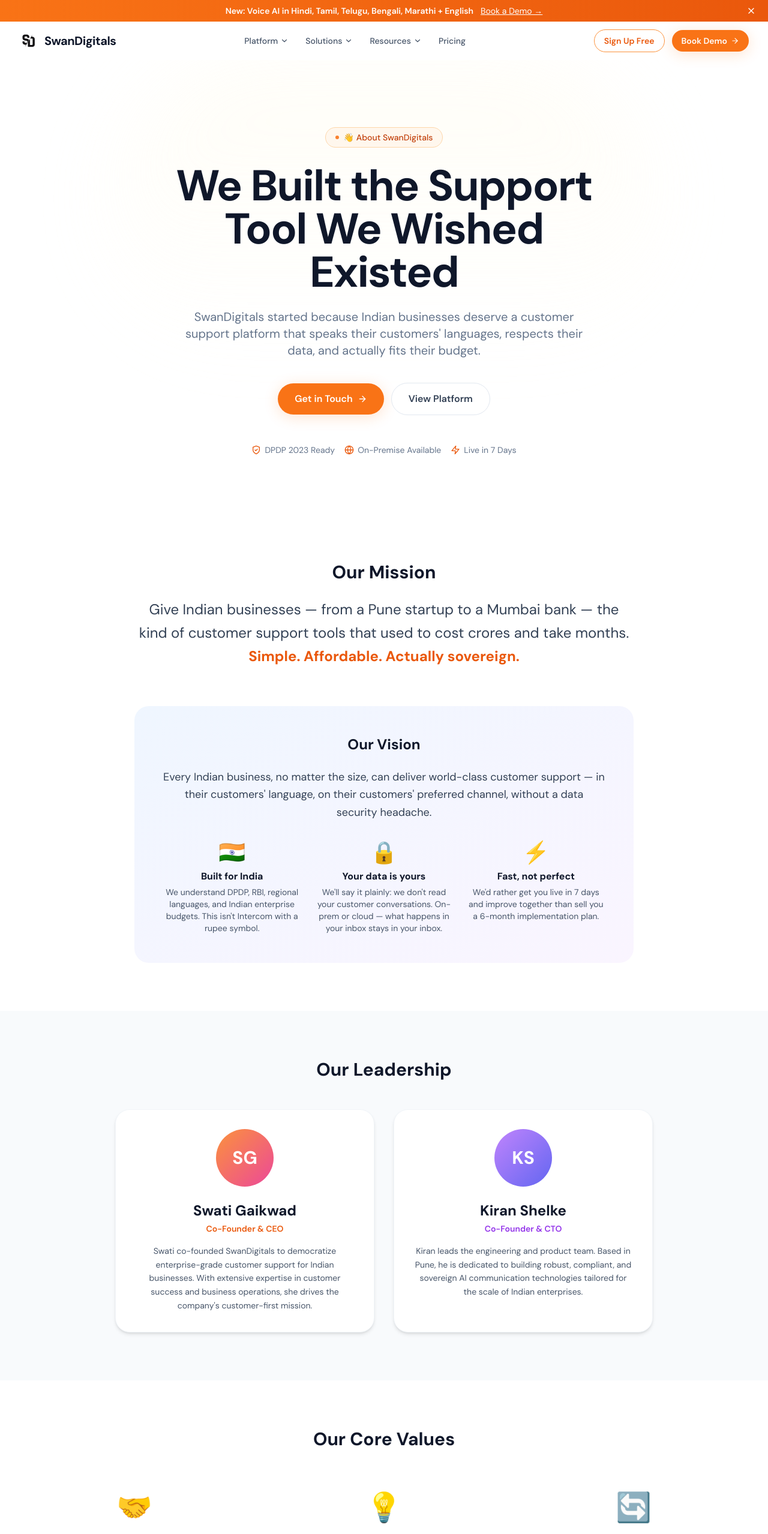
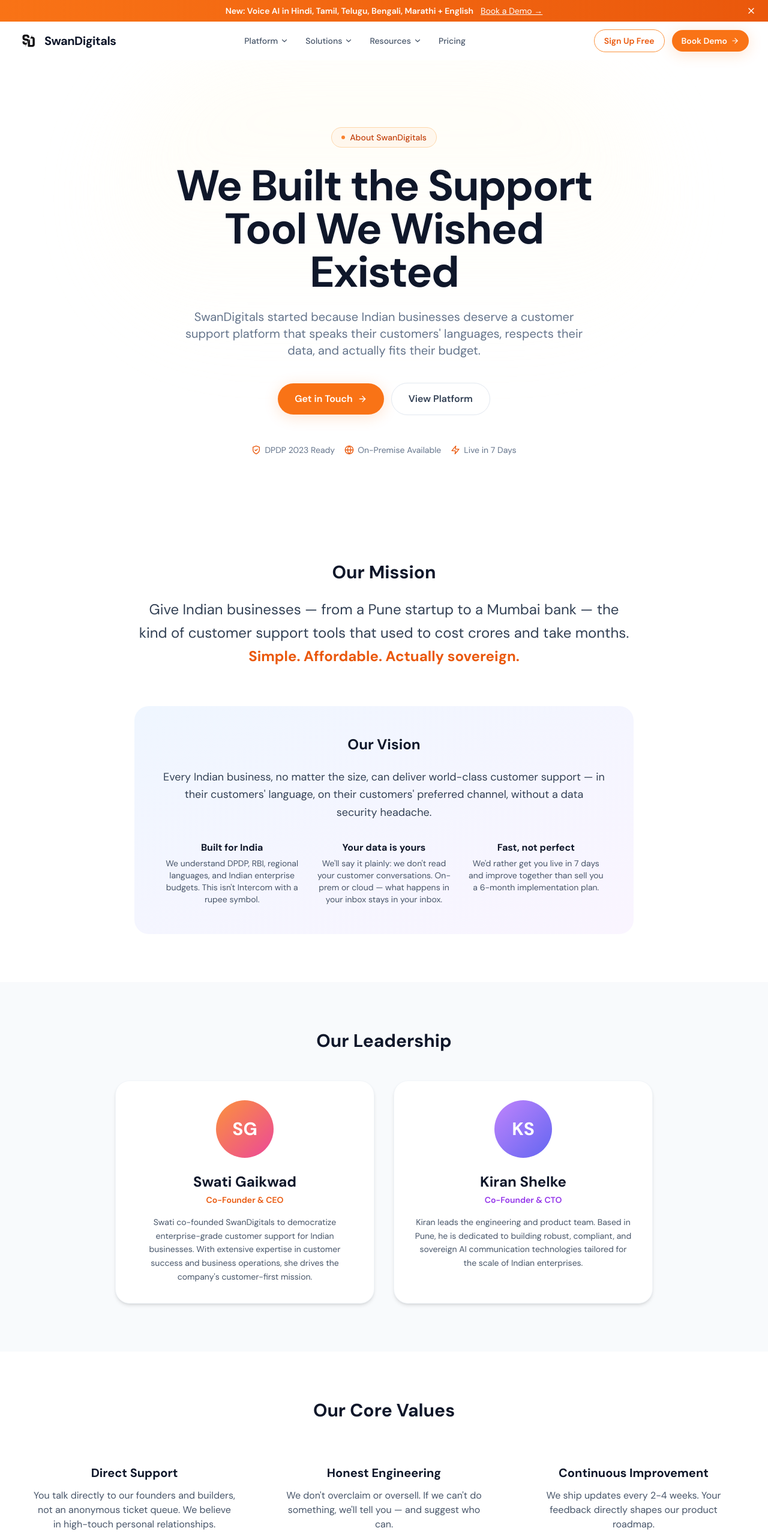
Before and after one commit to abhi725/veridia-app, a Next.js app: page /about in a window 1280 px wide. Shown: the top 2557 px of the page at 60% size. Built offline with nearby package versions, Linux system fonts and the light colour scheme.

Commit message:
style: remove all emojis from About, Contact, and Leadership pages for a cleaner, professional corporate look

```diff
--- a/app/about/page.tsx
+++ b/app/about/page.tsx
@@ -16,7 +16,7 @@
     return (
         <SiteLayout>
             <Hero
-                badge="👋 About SwanDigitals"
+                badge="About SwanDigitals"
                 title="We Built the Support Tool We Wished Existed"
                 subtitle="SwanDigitals started because Indian businesses deserve a customer support platform that speaks their customers' languages, respects their data, and actually fits their budget."
                 primaryCTA={{ text: "Get in Touch", href: "/contact" }}
@@ -40,17 +40,14 @@
                         </p>
                         <div className="mt-8 grid grid-cols-1 md:grid-cols-3 gap-6">
                             <div className="text-center">
-                                <div className="text-4xl mb-2">🇮🇳</div>
                                 <h4 className="font-bold mb-1">Built for India</h4>
                                 <p className="text-sm text-slate-600">We understand DPDP, RBI, regional languages, and Indian enterprise budgets. This isn't Intercom with a rupee symbol.</p>
                             </div>
                             <div className="text-center">
-                                <div className="text-4xl mb-2">🔒</div>
                                 <h4 className="font-bold mb-1">Your data is yours</h4>
                                 <p className="text-sm text-slate-600">We'll say it plainly: we don't read your customer conversations. On-prem or cloud — what happens in your inbox stays in your inbox.</p>
                             </div>
                             <div className="text-center">
-                                <div className="text-4xl mb-2">⚡</div>
                                 <h4 className="font-bold mb-1">Fast, not perfect</h4>
                                 <p className="text-sm text-slate-600">We'd rather get you live in 7 days and improve together than sell you a 6-month implementation plan.</p>
                             </div>
@@ -97,17 +94,14 @@
                     <h2 className="text-3xl font-bold text-center mb-12">Our Core Values</h2>
                     <div className="grid grid-cols-1 md:grid-cols-2 lg:grid-cols-3 gap-8">
                         <div className="text-center p-6">
-                            <div className="text-5xl mb-4">🤝</div>
                             <h3 className="text-xl font-bold mb-3">Direct Support</h3>
                             <p className="text-slate-600">You talk directly to our founders and builders, not an anonymous ticket queue. We believe in high-touch personal relationships.</p>
                         </div>
                         <div className="text-center p-6">
-                            <div className="text-5xl mb-4">💡</div>
                             <h3 className="text-xl font-bold mb-3">Honest Engineering</h3>
                             <p className="text-slate-600">We don't overclaim or oversell. If we can't do something, we'll tell you — and suggest who can.</p>
                         </div>
                         <div className="text-center p-6">
-                            <div className="text-5xl mb-4">🔄</div>
                             <h3 className="text-xl font-bold mb-3">Continuous Improvement</h3>
                             <p className="text-slate-600">We ship updates every 2-4 weeks. Your feedback directly shapes our product roadmap.</p>
                         </div>
@@ -125,19 +119,19 @@
                     </p>
                     <div className="grid grid-cols-1 md:grid-cols-2 gap-6 text-left">
                         <div className="bg-white/10 backdrop-blur-md p-6 rounded-xl">
-                            <h3 className="font-bold text-lg mb-2">✅ True On-Premise</h3>
+                            <h3 className="font-bold text-lg mb-2">True On-Premise</h3>
                             <p className="text-white/80 text-sm">Not just "India cloud hosting" — fully air-gapped deployment in your datacenter.</p>
                         </div>
                         <div className="bg-white/10 backdrop-blur-md p-6 rounded-xl">
-                            <h3 className="font-bold text-lg mb-2">✅ Leadership-Led Support</h3>
+                            <h3 className="font-bold text-lg mb-2">Leadership-Led Support</h3>
                             <p className="text-white/80 text-sm">Work directly with Swati, Kiran, and our core builders, not a sales proxy.</p>
                         </div>
                         <div className="bg-white/10 backdrop-blur-md p-6 rounded-xl">
-                            <h3 className="font-bold text-lg mb-2">✅ Transparent Pricing</h3>
+                            <h3 className="font-bold text-lg mb-2">Transparent Pricing</h3>
                             <p className="text-white/80 text-sm">No hidden costs, no per-conversation fees. Simple, predictable licensing.</p>
                         </div>
                         <div className="bg-white/10 backdrop-blur-md p-6 rounded-xl">
-                            <h3 className="font-bold text-lg mb-2">✅ Compliance Ready</h3>
+                            <h3 className="font-bold text-lg mb-2">Compliance Ready</h3>
                             <p className="text-white/80 text-sm">Designed for RBI, DPDP Act, and India's data localization requirements.</p>
                         </div>
                     </div>
--- a/app/contact/page.tsx
+++ b/app/contact/page.tsx
@@ -10,7 +10,7 @@
     return (
         <SiteLayout>
             <Hero
-                badge="📧 Get in Touch"
+                badge="Get in Touch"
                 title="We'd Love to Hear From You"
                 subtitle="Whether you have a question about features, pricing, or anything else, our team is ready to answer"
                 primaryCTA={{ text: "Schedule a Call", href: "/demo" }}
--- a/app/leadership/page.tsx
+++ b/app/leadership/page.tsx
@@ -61,7 +61,7 @@
                 dangerouslySetInnerHTML={{ __html: JSON.stringify(teamSchema) }}
             />
             <Hero
-                badge="👥 Leadership"
+                badge="Leadership"
                 title="Meet Our Leadership Team"
                 subtitle="Guided by a customer-first mindset and building secure, sovereign AI technologies for India."
                 primaryCTA={{ text: "Schedule a Demo", href: "/demo" }}
@@ -92,11 +92,11 @@
 
                             <div className="grid grid-cols-2 gap-4">
                                 <div className="bg-white p-3 rounded-xl border border-slate-100">
-                                    <h4 className="font-bold text-slate-800 text-xs mb-1">🚀 Operations</h4>
+                                    <h4 className="font-bold text-slate-800 text-xs mb-1">Operations</h4>
                                     <p className="text-[11px] text-slate-500">Optimizing scaling, sales, and localized deployment metrics.</p>
                                 </div>
                                 <div className="bg-white p-3 rounded-xl border border-slate-100">
-                                    <h4 className="font-bold text-slate-800 text-xs mb-1">🤝 Customer Success</h4>
+                                    <h4 className="font-bold text-slate-800 text-xs mb-1">Customer Success</h4>
                                     <p className="text-[11px] text-slate-500">Helping enterprises achieve 85%+ support automation.</p>
                                 </div>
                             </div>
@@ -121,11 +121,11 @@
 
                             <div className="grid grid-cols-2 gap-4">
                                 <div className="bg-white p-3 rounded-xl border border-slate-100">
-                                    <h4 className="font-bold text-slate-800 text-xs mb-1">💻 System Design</h4>
+                                    <h4 className="font-bold text-slate-800 text-xs mb-1">System Design</h4>
                                     <p className="text-[11px] text-slate-500">Next-gen speech channels and full-stack enterprise structures.</p>
                                 </div>
                                 <div className="bg-white p-3 rounded-xl border border-slate-100">
-                                    <h4 className="font-bold text-slate-800 text-xs mb-1">🔒 Data Privacy</h4>
+                                    <h4 className="font-bold text-slate-800 text-xs mb-1">Data Privacy</h4>
                                     <p className="text-[11px] text-slate-500">DPDP Act alignment and air-gapped on-prem deployments.</p>
                                 </div>
                             </div>
```
